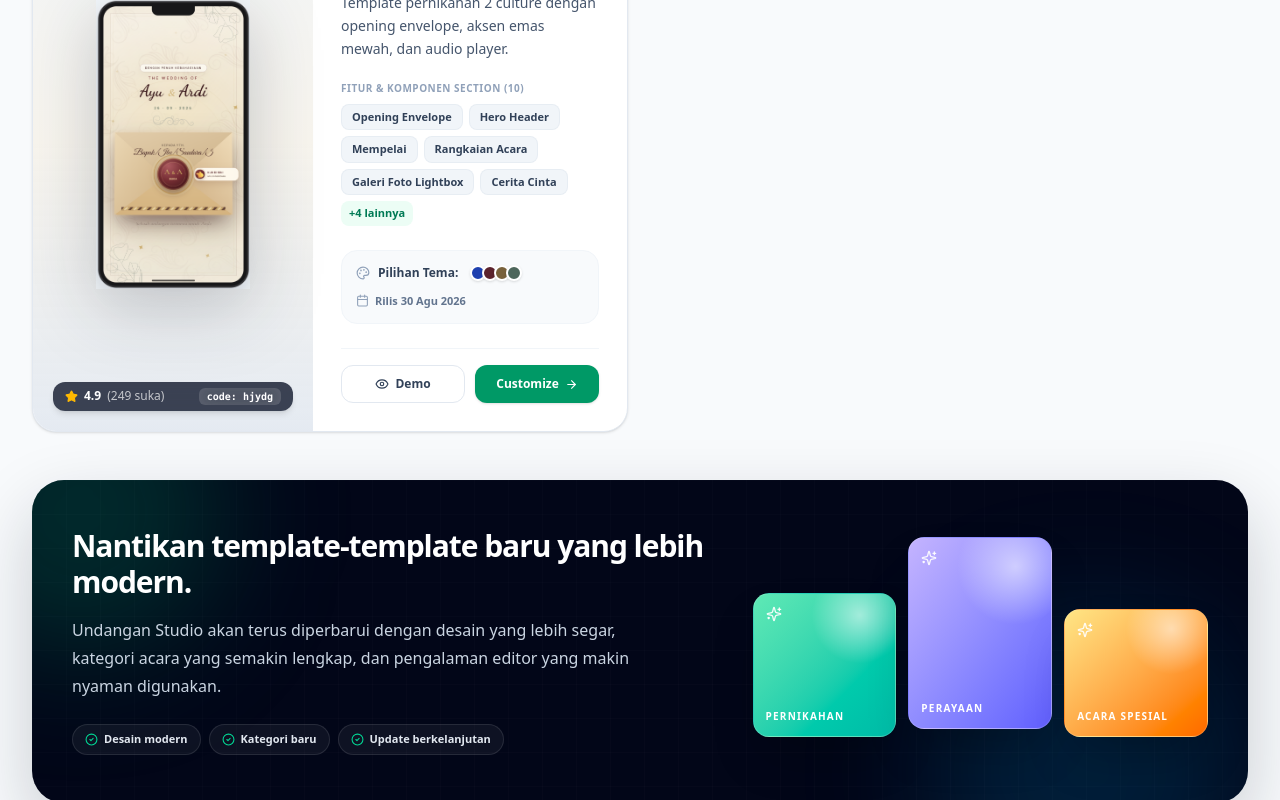
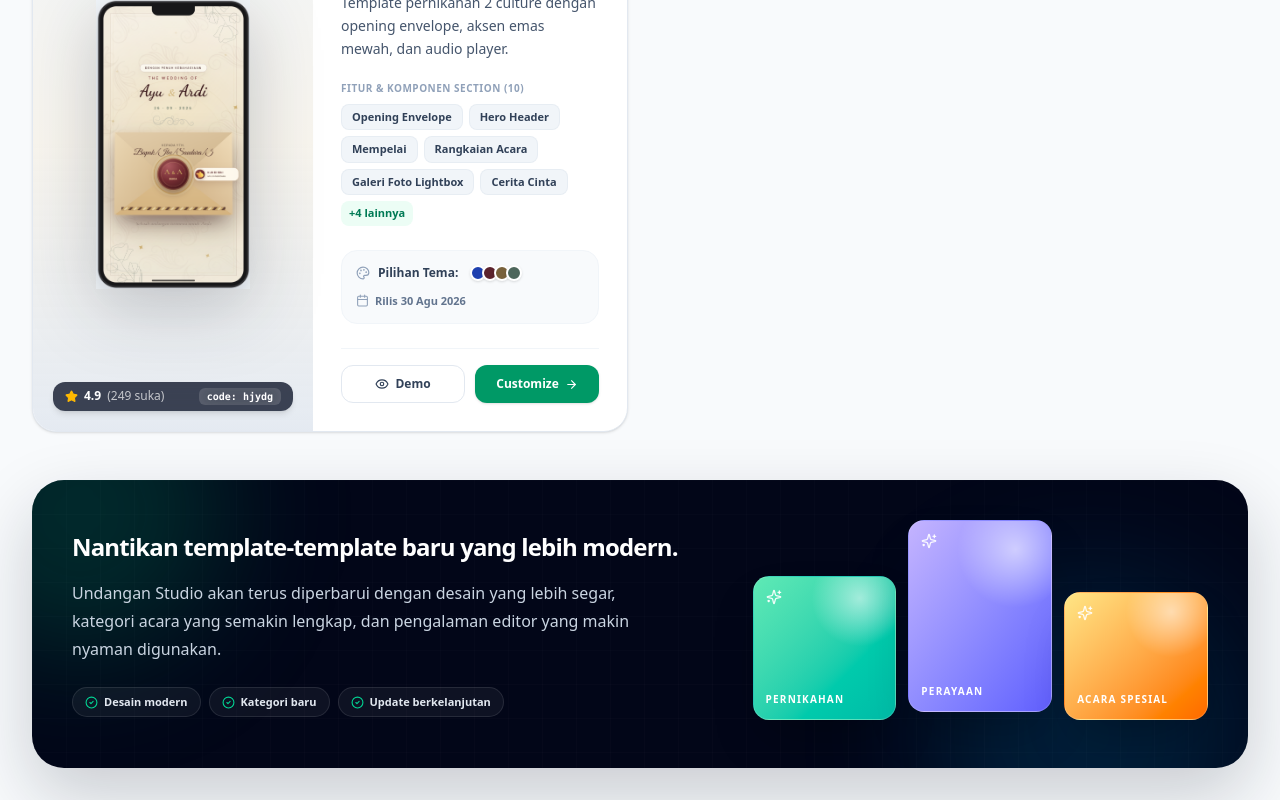
Before and after one commit to rentfmsdev/undangan-console, a Next.js app: page / in a window 1280 px wide. Shown: the part 1677-2477 px from the top of the page. Built offline with nearby package versions, Linux system fonts and the light colour scheme; no server answers.

Commit message:
style(home): adjust upcoming templates heading typography

```diff
--- a/app/page.tsx
+++ b/app/page.tsx
@@ -502,7 +502,7 @@ export default function MarketplaceHomePage() {
           <div className="pointer-events-none absolute inset-0 opacity-20 [background-image:linear-gradient(rgba(255,255,255,.08)_1px,transparent_1px),linear-gradient(90deg,rgba(255,255,255,.08)_1px,transparent_1px)] [background-size:34px_34px]" />
 
           <div className="relative z-10 max-w-2xl">
-            <h2 id="upcoming-templates-title" className="text-2xl font-black tracking-[-.035em] sm:text-3xl">
+            <h2 id="upcoming-templates-title" className="text-xl font-black tracking-[-.035em] sm:text-2xl">
               Nantikan template-template baru yang lebih modern.
             </h2>
             <p className="mt-4 max-w-xl text-sm leading-7 text-slate-300 sm:text-base">
```
